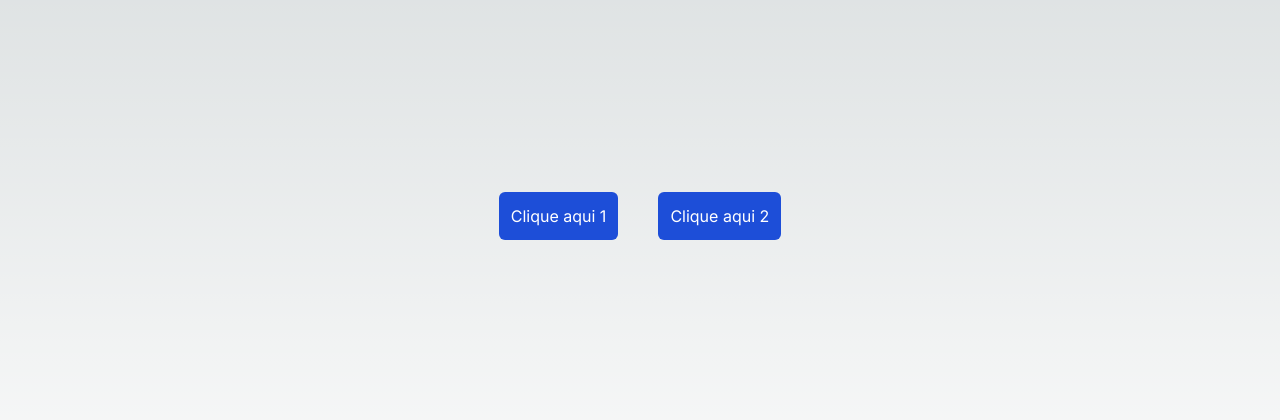
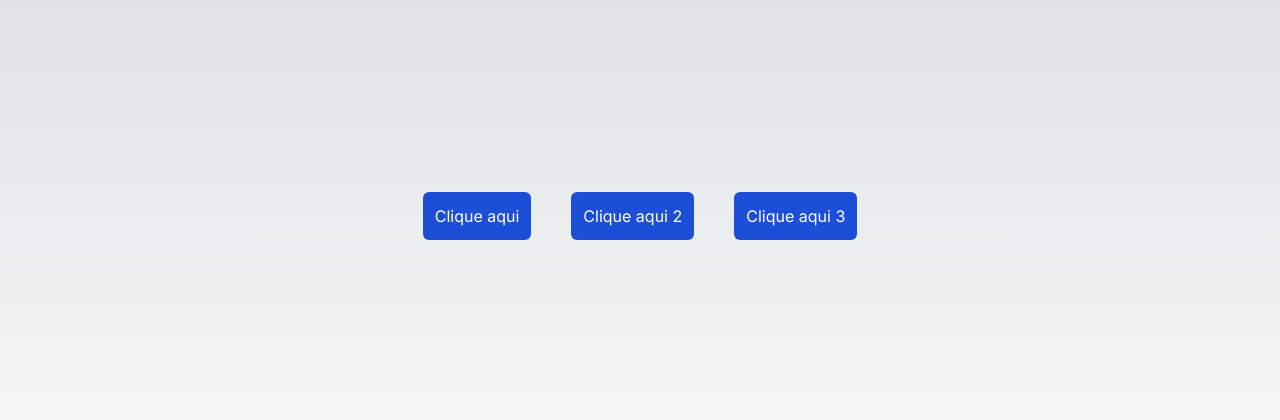
Before and after one commit to luks-reiis/primeiros-passos-react, a Next.js app: page / in a window 1280 px wide. Shown: the part 184-604 px from the top of the page. Built offline with nearby package versions, Linux system fonts and the light colour scheme.

Commit message:
Evento no props

```diff
--- /dev/null
+++ b/src/app/components/CustomButton.tsx
@@ -0,0 +1,10 @@
+type Props = {
+    label: string;
+    onClick: () => void;
+}
+
+export const CustomButton = ({ label, onClick }: Props) => {
+    return (
+        <button onClick={onClick} className="p-3 text-white bg-blue-700 rounded-md">{label}</button>
+    );
+}
--- a/src/app/page.tsx
+++ b/src/app/page.tsx
@@ -1,15 +1,19 @@
 "use client"
 
+import { CustomButton } from "./components/CustomButton";
+
 function Page(){
-  function exibirMsg(msg: string){
-    alert(msg)
-  }
+
+  const handleButton1 = () => alert('Clicou no botão 1');
+  const handleButton2 = () => alert('Clicou no botão 2');
+  const handleButton3 = () => alert('Clicou no botão 3');
 
 
   return (
   <div className="w-screen h-screen flex justify-center items-center gap-10">
-    <button onClick={() => exibirMsg('mensagem 1')} className="p-3 bg-blue-700 text-white rounded-md">Clique aqui 1</button>
-    <button onClick={() => exibirMsg('mensagem 2')} className="p-3 bg-blue-700 text-white rounded-md">Clique aqui 2</button>
+    <CustomButton label="Clique aqui" onClick={handleButton1}/>
+    <CustomButton label="Clique aqui 2" onClick={handleButton2}/>
+    <CustomButton label="Clique aqui 3" onClick={handleButton3}/>
   </div>
   );
 }
```
